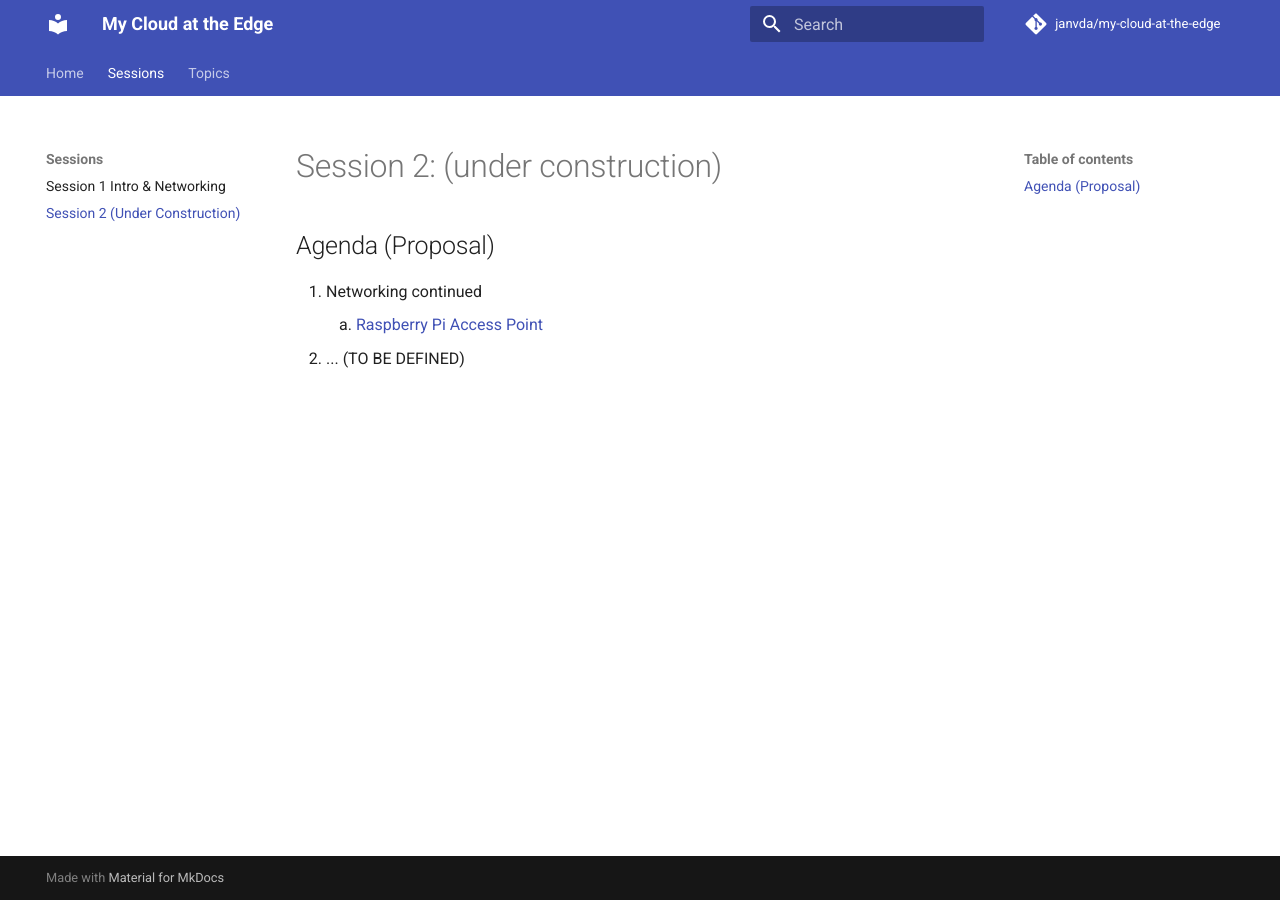
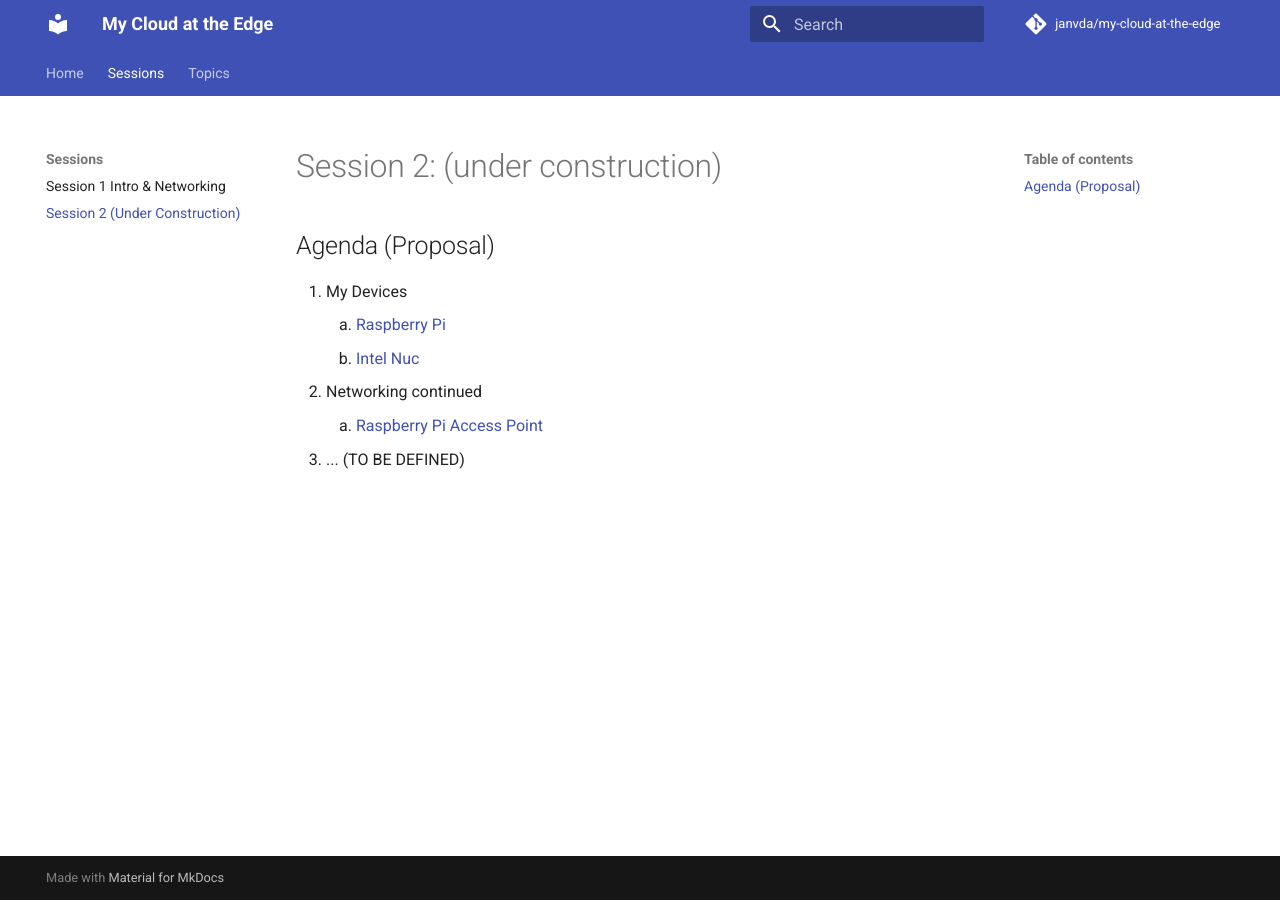
Before and after one commit to janvda/my-cloud-at-the-edge, an MkDocs documentation site: the page built from docs/sessions/session_2.md, in a window 1280 px wide. Built offline with MkDocs 1.6.1 and Material for MkDocs 9.7.7, drawn with Linux system fonts in a browser that asks for light colours; comment, search, counter and statistics services are not loaded.

Commit message:
moved my devices to session 2.

```diff
--- a/docs/sessions/session_2.md
+++ b/docs/sessions/session_2.md
@@ -2,6 +2,9 @@
 
 ## Agenda (Proposal)
 
-1. Networking continued
+1. My Devices
+    1. [Raspberry Pi](../topics/raspberry_pi/README.md)
+    2. [Intel Nuc](../topics/intel_nuc/README.md)
+2. Networking continued
     1. [Raspberry Pi Access Point](../topics/raspberry_pi_access_point/README.md)
-2. ... (TO BE DEFINED)
+3. ... (TO BE DEFINED)
```
Also changed, not shown: docs/sessions/session_1.md (+1 -4 lines).
